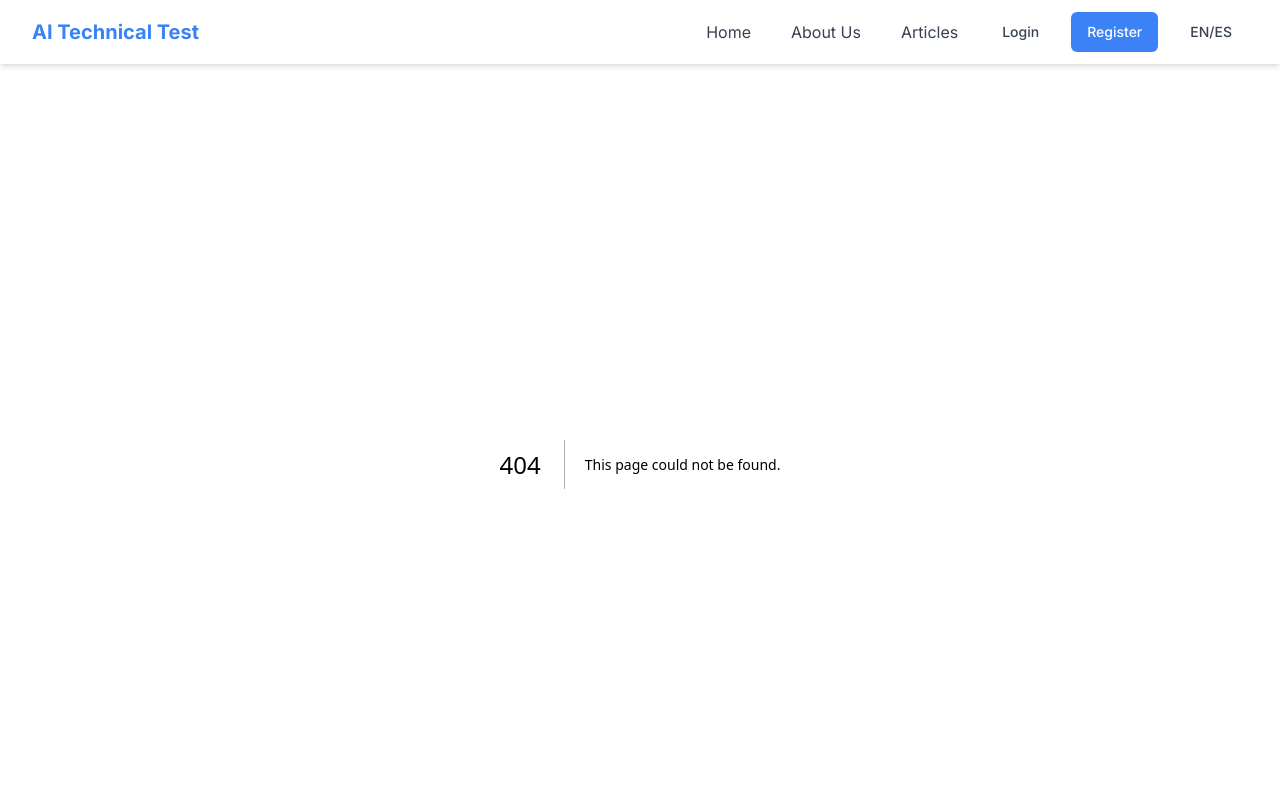
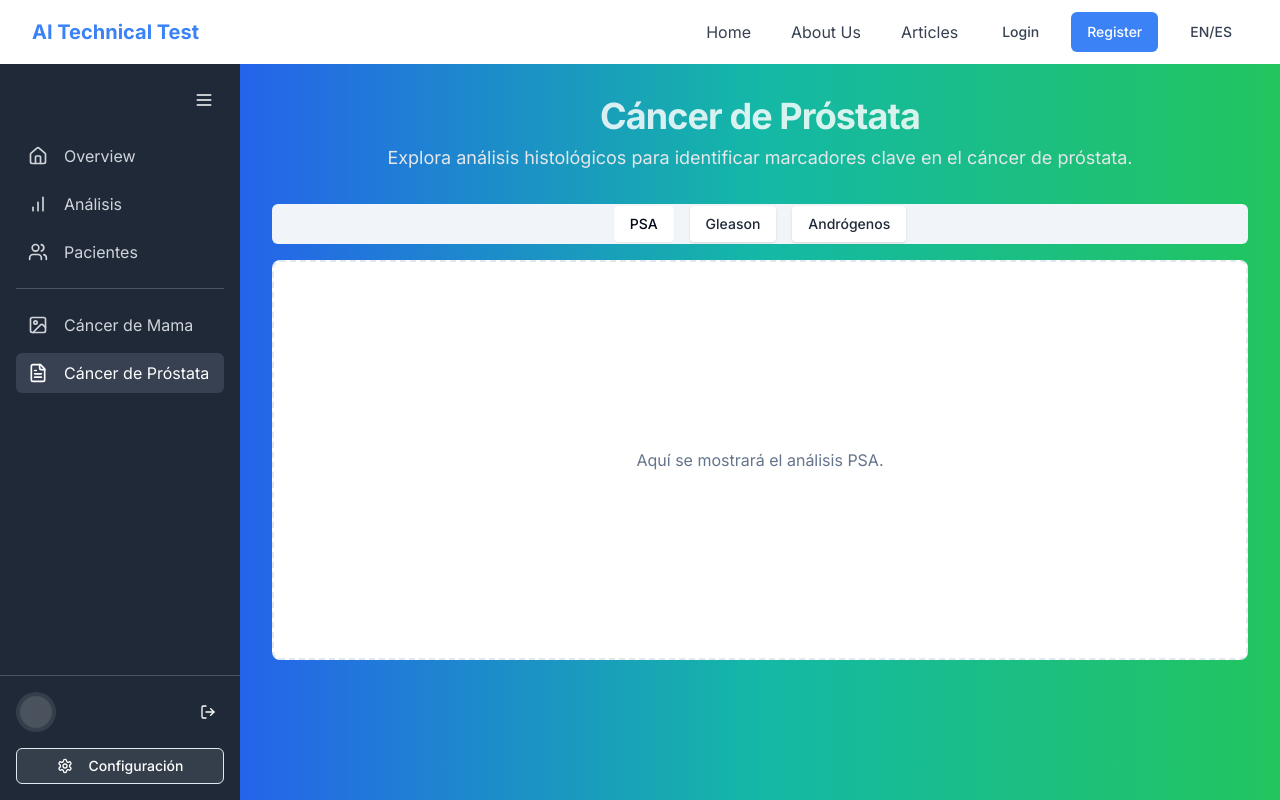
Before and after one commit to JAJesusGarcia/AI-technical-test, a Next.js app in the folder front/: page /dashboard/breast-cancer/cancer-prostata in a window 1280 px wide. Before the commit this address had no page. Shown: the top 800 px of the page. Built offline with nearby package versions, Linux system fonts and the light colour scheme.

Commit message:
prostata

```diff
--- /dev/null
+++ b/front/src/app/dashboard/breast-cancer/cancer-prostata/page.tsx
@@ -0,0 +1,69 @@
+'use client';
+
+import { Tabs, TabsContent, TabsList, TabsTrigger } from '@/components/ui/tabs';
+
+export default function ProstateCancerPage() {
+  return (
+    <div className="min-h-screen bg-gradient-to-r from-blue-600 via-teal-500 to-green-500 text-white p-8">
+      <div className="mb-8 text-center">
+        <h1 className="text-4xl font-bold tracking-tight animate-pulse">
+          Cáncer de Próstata
+        </h1>
+        <p className="text-lg text-gray-200 mt-2">
+          Explora análisis histológicos para identificar marcadores clave en el
+          cáncer de próstata.
+        </p>
+      </div>
+
+      <Tabs defaultValue="psa" className="space-y-4">
+        <TabsList className="flex justify-center space-x-4">
+          <TabsTrigger
+            value="psa"
+            className="px-4 py-2 bg-white text-gray-800 rounded shadow hover:bg-gray-100 transition-colors duration-300"
+          >
+            PSA
+          </TabsTrigger>
+          <TabsTrigger
+            value="gleason"
+            className="px-4 py-2 bg-white text-gray-800 rounded shadow hover:bg-gray-100 transition-colors duration-300"
+          >
+            Gleason
+          </TabsTrigger>
+          <TabsTrigger
+            value="androgen"
+            className="px-4 py-2 bg-white text-gray-800 rounded shadow hover:bg-gray-100 transition-colors duration-300"
+          >
+            Andrógenos
+          </TabsTrigger>
+        </TabsList>
+
+        {/* Contenido para PSA */}
+        <TabsContent value="psa" className="space-y-4">
+          <div className="flex h-[400px] items-center justify-center border-2 border-dashed rounded-lg bg-white text-gray-800">
+            <p className="text-muted-foreground">
+              Aquí se mostrará el análisis PSA.
+            </p>
+          </div>
+        </TabsContent>
+
+        {/* Contenido para Gleason */}
+        <TabsContent value="gleason">
+          <div className="flex h-[400px] items-center justify-center border-2 border-dashed rounded-lg bg-white text-gray-800">
+            <p className="text-muted-foreground">
+              Próximamente: Análisis de la escala Gleason
+            </p>
+          </div>
+        </TabsContent>
+
+        {/* Contenido para Andrógenos */}
+        <TabsContent value="androgen">
+          <div className="flex h-[400px] items-center justify-center border-2 border-dashed rounded-lg bg-white text-gray-800">
+            <p className="text-muted-foreground">
+              Próximamente: Análisis de receptores de Andrógenos
+            </p>
+          </div>
+        </TabsContent>
+      </Tabs>
+    </div>
+  );
+}
--- a/front/src/components/(dashboard)/sidebar.tsx
+++ b/front/src/components/(dashboard)/sidebar.tsx
@@ -38,12 +38,12 @@ const mainNav = [
 const cancerNav = [
   {
     title: 'Cáncer de Mama',
-    href: '/dashboard/breast-cancer',
+    href: '/dashboard/breast-cancer/cancer-mama',
     icon: <ImageIcon className="h-5 w-5" />,
   },
   {
     title: 'Cáncer de Próstata',
-    href: '/dashboard/prostate-cancer',
+    href: '/dashboard/breast-cancer/cancer-prostata',
     icon: <FileText className="h-5 w-5" />,
   },
 ];
```
Also changed, not shown: front/src/app/dashboard/breast-cancer/cancer-mama/ki67.tsx (renamed from front/src/app/dashboard/breast-cancer/ki67.tsx), front/src/app/dashboard/breast-cancer/cancer-mama/page.tsx (renamed from front/src/app/dashboard/breast-cancer/page.tsx).
